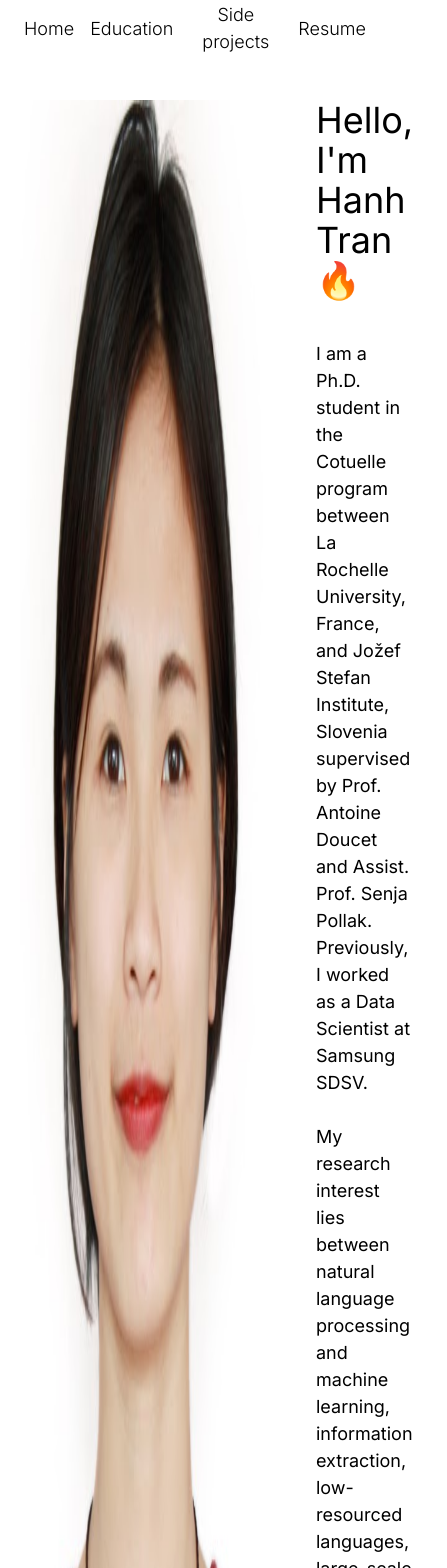
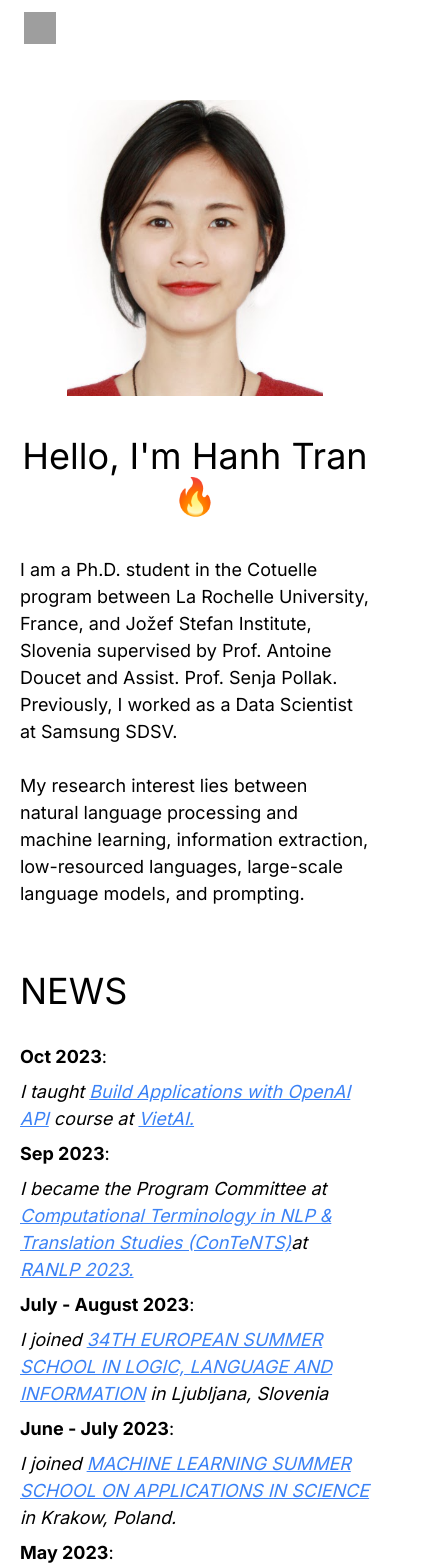
Before and after one commit to ZootoPi/hanh.zootopi.dev, a Next.js app: page / in a window 390 px wide. Shown: the top 1568 px of the page, 447 px wide, since content can reach past the window. Built offline with nearby package versions, Linux system fonts and the light colour scheme; grey boxes are pictures that could not be loaded.

Commit message:
responsive

```diff
--- a/src/app/education/page.tsx
+++ b/src/app/education/page.tsx
@@ -2,30 +2,36 @@ import config from "@/config";
 
 export default function Education() {
   return (
-    <div className="max-w-6xl mx-auto p-5 flex gap-10 flex-col">
-      <div>
+    <div className="max-w-6xl mx-auto p-5">
+      <div className="sm:mb-28 mb-20">
         <p className="text-4xl italic text-center">
           &quot;An investment in knowledge pays the best interest.&quot;
         </p>
         <p className="text-end mt-3">- Benjamin Franklin</p>
       </div>
-      <h2 className="text-4xl mb-8">EDUCATION</h2>
+      <h2 className="text-4xl mb-14">EDUCATION</h2>
       <div className="flex gap-10 flex-col">
         {config.education.map((education, index) => (
-          <div key={index} className="flex gap-5">
-            <img
-              src={education.image}
-              alt={education.school}
-              className="w-64 h-auto max-h-[176px]"
-            />
+          <div key={index} className="flex gap-5 sm:flex-row flex-col">
+            <div className="sm:w-64 w-full max-h-40">
+              <img
+                src={education.image}
+                alt={education.school}
+                className="mx-auto max-h-40"
+              />
+            </div>
             <div className="flex-1">
               <h3 className="text-2xl font-semibold">
                 <a href={education.link} target="_blank">
                   {education.school}
                 </a>
               </h3>
-              <p className="mt-2">{education.degree}</p>
-              <p className="mt-2">{education.date}</p>
+              <p className="mt-2">
+                <i>{education.degree}</i>
+              </p>
+              <p className="mt-2">
+                <i>{education.date}</i>
+              </p>
             </div>
           </div>
         ))}
--- a/src/app/globals.css
+++ b/src/app/globals.css
@@ -9,7 +9,10 @@
 }
 
 body {
-  color: rgb(var(--foreground-rgb));
   background: rgb(var(--background-end-rgb));
   font-size: 1.125rem;
 }
+
+a {
+  @apply underline text-blue-500 hover:text-blue-800 visited:text-purple-600;
+}
--- a/src/app/layout.tsx
+++ b/src/app/layout.tsx
@@ -20,8 +20,8 @@ export default function RootLayout({
     <html lang="en">
       <body className={`${inter.className} relative`}>
         <Header />
-        <div className="pt-14 min-h-screen flex flex-col">
-          <main className="h-full flex-1">{children}</main>
+        <div className="pt-14 min-h-screen flex flex-col overflow-hidden">
+          <main className="h-full flex-1 pb-14">{children}</main>
           <Footer />
         </div>
       </body>
--- a/src/app/page.tsx
+++ b/src/app/page.tsx
@@ -7,10 +7,18 @@ export default function Home() {
   );
   return (
     <div className="max-w-6xl mx-auto p-5 flex gap-10 flex-col">
-      <div className="flex my-6 gap-10">
-        <img src="/images/me.jpg" alt={config.info.name} className="w-64" />
-        <div>
-          <h1 className="text-4xl mb-10">
+      <div className="flex my-6 gap-10 md:flex-row flex-col">
+        <div className="min-w-64">
+          <Image
+            src="/images/me.jpg"
+            alt={config.info.name}
+            width={256}
+            height={256}
+            className="mx-auto"
+          />
+        </div>
+        <div className="flex-1">
+          <h1 className="text-4xl mb-10 max-md:text-center">
             Hello, I&apos;m {config.info.shortName} 🔥
           </h1>
           <p className="">{config.info.brief}</p>
@@ -20,7 +28,7 @@ export default function Home() {
         <h2 className="text-4xl mb-8">NEWS</h2>
         <ul className="gap-2 flex flex-col">
           {config.news.map((news, index) => (
-            <li key={index} className="flex gap-2">
+            <li key={index} className="flex sm:flex-row flex-col gap-2">
               <p className="whitespace-nowrap">
                 <strong>{news.date}</strong>:
               </p>
@@ -45,14 +53,17 @@ export default function Home() {
 
         <div className="flex flex-col mt-6 gap-10">
           {config.publications.map((publication, index) => (
-            <div key={index} className="flex gap-5">
+            <div key={index} className="flex gap-5 sm:flex-row flex-col">
+              <div className="min-w-64">
                 <Image
                   src={publication.image}
                   alt={publication.title}
                   height={256}
                   width={256}
+                  className="mx-auto"
                 />
-              <div>
+              </div>
+              <div className="flex-1">
                 <h3 className="text-2xl font-semibold">
                   <a href={publication.link} target="_blank">
                     {publication.title}
--- a/src/app/side-projects/page.tsx
+++ b/src/app/side-projects/page.tsx
@@ -4,12 +4,14 @@ export default function SideProjects() {
   return (
     <div className="max-w-6xl mx-auto p-5 flex gap-10 flex-col">
       {config.sideProjects.map((sideProject, index) => (
-        <div key={index} className="flex h-full gap-5">
-          <img
-            src={sideProject.image}
-            alt={sideProject.title}
-            className="w-[768px] h-full"
-          />
+        <div key={index} className="flex h-full gap-5 lg:flex-row flex-col">
+          <div>
+            <img
+              src={sideProject.image}
+              alt={sideProject.title}
+              className="max-w-2xl w-full h-auto mx-auto"
+            />
+          </div>
           <div className="flex-1">
             <h3 className="text-2xl font-semibold">
               <a href={sideProject.link} target="_blank">
--- a/src/components/Footer.tsx
+++ b/src/components/Footer.tsx
@@ -3,9 +3,11 @@ import Image from "next/image";
 
 export const Footer = () => {
   return (
-    <div className="flex h-24 justify-center items-center gap-3">
-      <div className="flex flex-1 justify-end">{config.footer.copyright}</div>
-      <div className="flex flex-1 gap-2">
+    <footer className="flex h-24 sm:gap-3 max-sm:flex-col">
+      <div className="flex flex-1 sm:justify-end items-center justify-center">
+        {config.footer.copyright}
+      </div>
+      <div className="flex flex-1 gap-2 items-center max-sm:justify-center">
         {config.info.socials.map((social) => (
           <a
             href={social.url}
@@ -22,6 +24,6 @@ export const Footer = () => {
           </a>
         ))}
       </div>
-    </div>
+    </footer>
   );
 };
--- a/src/components/Header.tsx
+++ b/src/components/Header.tsx
@@ -1,18 +1,74 @@
+"use client";
+
 import config from "@/config";
 import Link from "next/link";
+import { usePathname } from "next/navigation";
+import { useState } from "react";
 
 export const Header = () => {
+  const [openSidebar, setOpenSidebar] = useState(false);
+  const pathname = usePathname();
+
+  const onCloseSidebar = () => {
+    setOpenSidebar(false);
+  };
+
+  const onOpenSidebar = () => {
+    setOpenSidebar(true);
+  };
+
   return (
-    <header className="absolute top-0 h-14 w-full flex justify-end gap-4 px-6">
-      {config.header.links.map((link) => (
+    <>
+      <header className="absolute top-0 h-14 w-full">
+        <div className="sm:hidden h-full flex px-6">
+          <button className="my-auto" onClick={onOpenSidebar}>
+            <img
+              src="https://upload.wikimedia.org/wikipedia/commons/b/b2/Hamburger_icon.svg"
+              alt="menu"
+              className="h-8 w-8"
+            />
+          </button>
+        </div>
+        <div className="w-full h-full flex justify-end gap-4 px-6 max-sm:hidden">
+          {config.header.links.map((link) => {
+            const textColor =
+              pathname == link.path ? "text-black" : "text-[#0008]";
+            return (
               <Link
                 href={link.path}
                 key={link.label}
-          className="text-center my-auto font-light"
+                className={`text-center my-auto font-light no-underline visited:text-black hover:text-black ${textColor}`}
               >
                 {link.label}
               </Link>
-      ))}
+            );
+          })}
+        </div>
       </header>
+      <div
+        className={`absolute top-0 left-0 min-h-screen w-full z-50 bg-[#000A] ${
+          openSidebar ? "" : "hidden"
+        }`}
+        onClick={onCloseSidebar}
+      >
+        <div className="min-h-screen bg-black w-64">
+          <div className="flex flex-col gap-4 px-6 py-14">
+            {config.header.links.map((link) => {
+              const textColor =
+                pathname == link.path ? "text-white" : "text-[#fff8]";
+              return (
+                <Link
+                  href={link.path}
+                  key={link.label}
+                  className={`font-light no-underline visited:text-white hover:text-white ${textColor}`}
+                >
+                  {link.label}
+                </Link>
+              );
+            })}
+          </div>
+        </div>
+      </div>
+    </>
   );
 };
--- a/src/config.tsx
+++ b/src/config.tsx
@@ -59,7 +59,7 @@ const config = {
             href="https://course.vietai.org/courses/build-applications-with-openai-api"
             target="_blank"
           >
-            Build Applications with OpenAI API
+            <span>Build Applications with OpenAI API</span>
           </a>{" "}
           course at{" "}
           <a href="https://course.vietai.org/" target="_blank">
@@ -233,7 +233,7 @@ const config = {
     {
       school: "University of Montpellier, France",
       link: "https://www.umontpellier.fr/en/",
-      image: "/images/logo_UM.webp",
+      image: "/images/logo_um.svg",
       degree:
         "Master of Science, Technology, Health, Information Technology and Communication Infrastructure Engineering for Big Data Analysis",
       date: "2019-2020",
```
Also changed, not shown: public/images/logo_UM.webp (deleted), public/images/logo_um.svg (added). Lines whose indentation alone changed are shown as unchanged.
